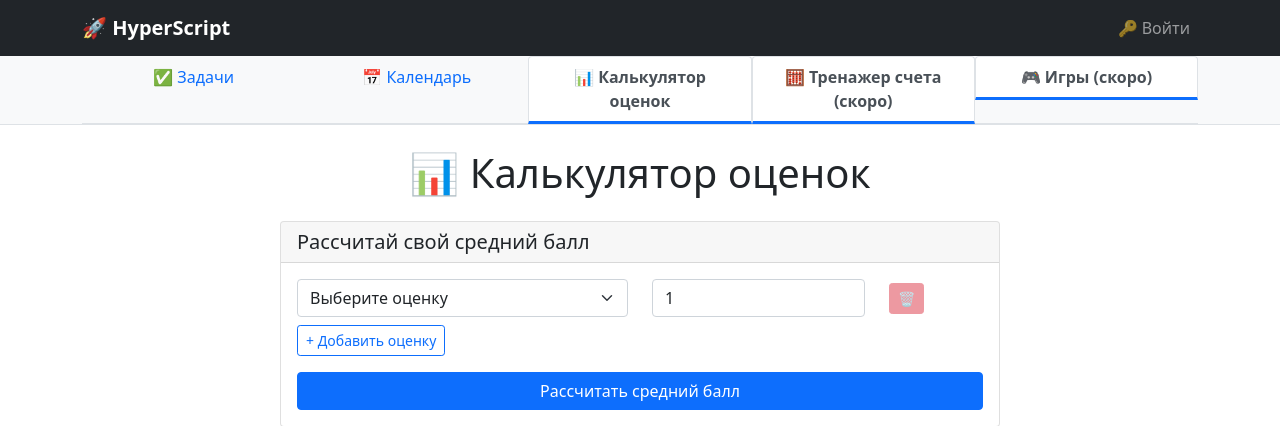
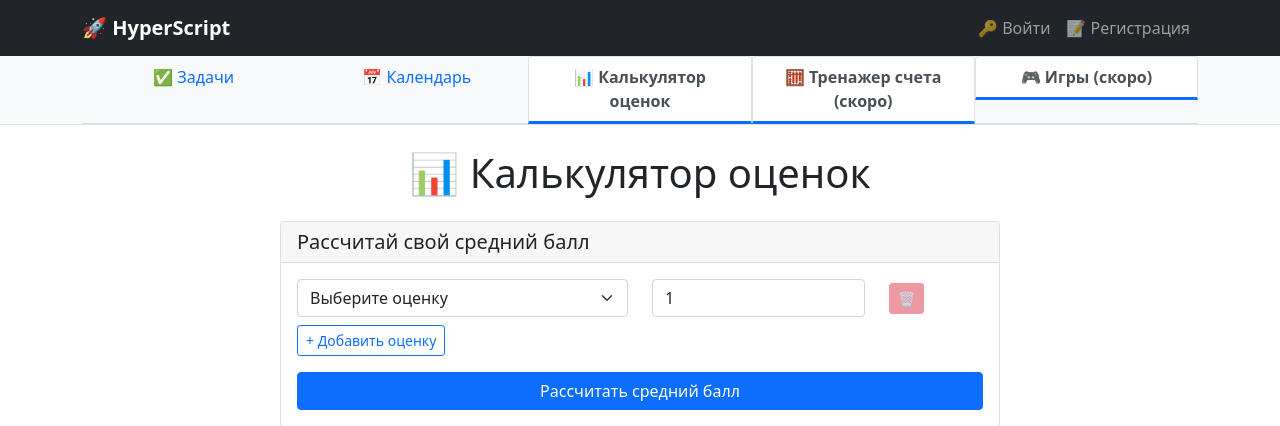
Before and after one commit to Hyperion612/HyperScript, a Django app: page /calculator/ in a window 1280 px wide. Shown: the top 426 px of the page. Run offline with Django 5.2, Linux system fonts and the light colour scheme.

Commit message:
Исправление ошибок

```diff
--- a/hyperscript/hyperscript/urls.py
+++ b/hyperscript/hyperscript/urls.py
@@ -28,4 +28,5 @@ urlpatterns = [
     path('accounts/', include('django.contrib.auth.urls')),
     path('accounts/logout/', auth_views.LogoutView.as_view(), name='logout'),
     path('accounts/register/', register, name='register'),  # кастомная регистрация
+    path('accounts/logout/', auth_views.LogoutView.as_view(next_page='task_list'), name='logout'),
 ]
--- a/hyperscript/templates/base.html
+++ b/hyperscript/templates/base.html
@@ -40,6 +40,7 @@
                     <a class="nav-link" href="{% url 'logout' %}">🚪 Выйти</a>
                 {% else %}
                     <a class="nav-link" href="{% url 'login' %}">🔑 Войти</a>
+                    <a class="nav-link" href="{% url 'register' %}">📝 Регистрация</a>
                 {% endif %}
             </div>
         </div>
@@ -62,11 +63,10 @@
                     </a>
                 </li>
                 <li class="nav-item">
-    <a class="nav-link {% if 'calculator' in request.path %}active{% endif %}"
-       href="{% url 'grade_calculator' %}">
-        📊 Калькулятор оценок
-    </a>
-                </li>
+                    <a class="nav-link {% if 'calculator' in request.path %}active{% endif %}"
+                       href="{% url 'grade_calculator' %}">
+                        📊 Калькулятор оценок
+                    </a>
                 </li>
                 <li class="nav-item">
                     <a class="nav-link disabled" href="#">
```
